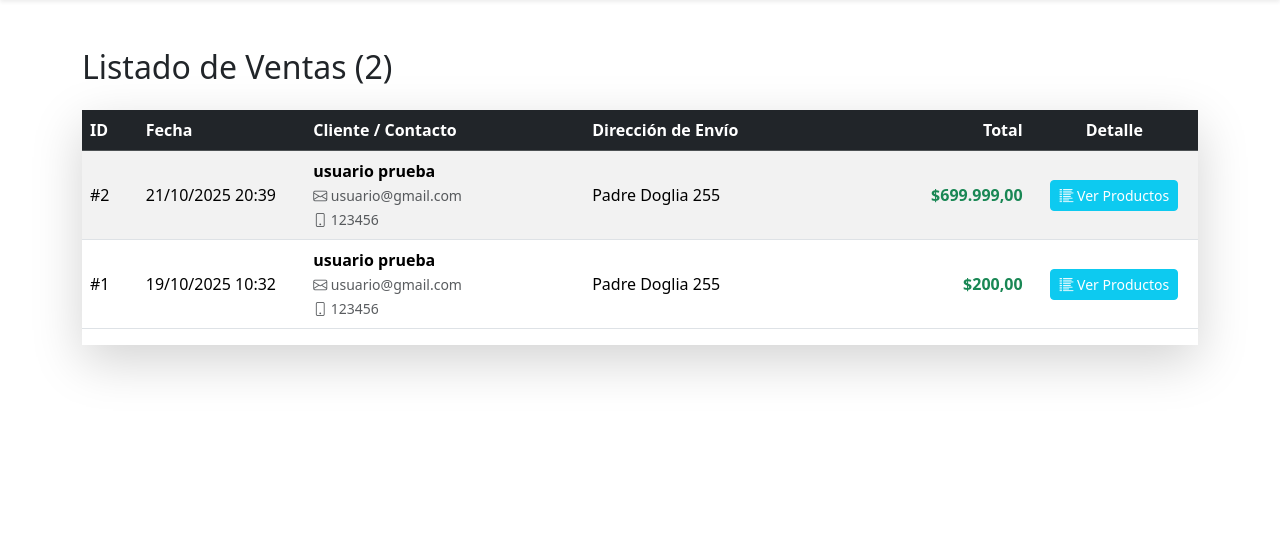
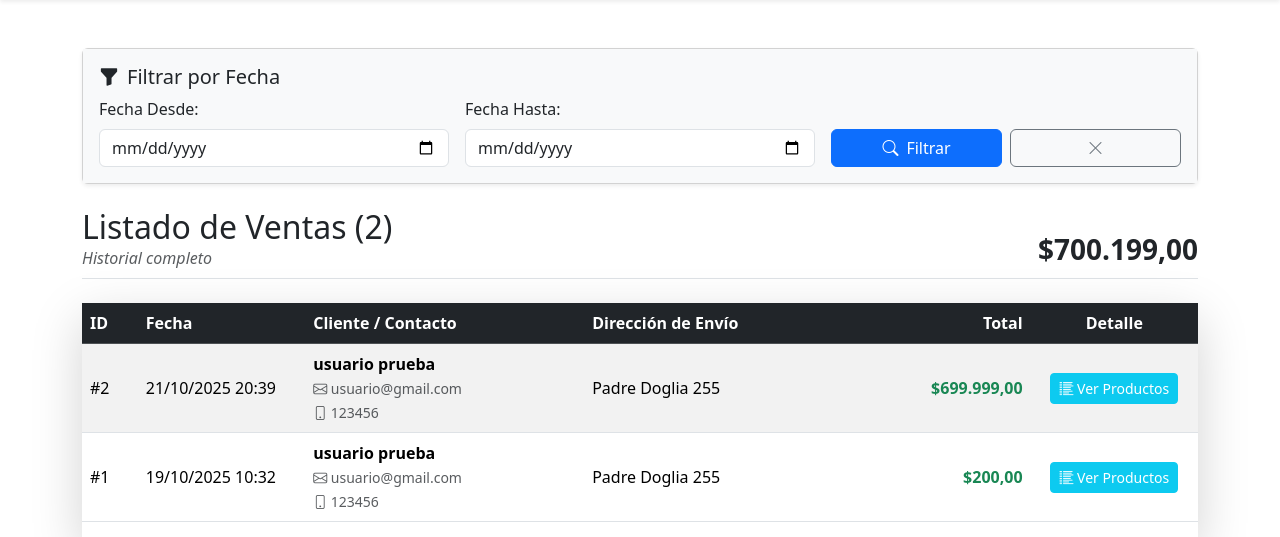
Before and after one commit to diego-petrella/proyecto_ecommerce, a PHP site: page /views/gestion_pedidos.php in a window 1280 px wide. Shown: the part 64-601 px from the top of the page. Run offline with PHP 8.4, Linux system fonts and the light colour scheme; the visitor is signed in with stand-in values (Sample User, id 1); data comes from the database, SQL or seed files in the repository.

Commit message:
agregue filtro al detalle pedidos

```diff
--- a/includes/footer.php
+++ b/includes/footer.php
@@ -41,5 +41,6 @@
 </footer>
 
 <script src="https://cdn.jsdelivr.net/npm/bootstrap@5.3.3/dist/js/bootstrap.bundle.min.js"></script>
+
 </body>
 </html>
--- a/includes/header.php
+++ b/includes/header.php
@@ -2,7 +2,9 @@
 $usuario_logueado = isset($_SESSION['usuario_id']);
 $cliente_email = $_SESSION['usuario_email'] ?? null;
 $es_admin = (isset($_SESSION['usuario_rol_id']) && $_SESSION['usuario_rol_id'] == 1);
+
 ?>
+
 <!DOCTYPE html>
 <html lang="es">
 <head>
--- a/models/funciones.php
+++ b/models/funciones.php
@@ -457,7 +457,7 @@ function guardarOrdenDeVenta($id_usuario, $datos_envio, $carrito, $subtotal, $to
     }
 }
 
-function obtenerTodosLosPedidos() {
+function obtenerTodosLosPedidos($fecha_inicio = null, $fecha_fin = null) {
     $pdo = getConnection();
 
     $sql = "SELECT
@@ -469,13 +469,67 @@ function obtenerTodosLosPedidos() {
                 p.telefono_contacto,
                 u.email AS email_cliente
             FROM pedidos p
-            JOIN usuarios u ON p.id_usuario = u.id
-            ORDER BY p.fecha_pedido DESC";
+            JOIN usuarios u ON p.id_usuario = u.id";
+    $params = [];
+    $clausulas_where = [];
 
-    $stmt = $pdo->prepare($sql);
-    $stmt->execute();
-    return $stmt->fetchAll(PDO::FETCH_ASSOC);
+    // Añadir filtro de fecha de inicio
+    if (!empty($fecha_inicio)) {
+        // Usamos DATE() para comparar solo la parte de la fecha.
+        // Usamos placeholders con nombre para PDO
+        $clausulas_where[] = "DATE(p.fecha_pedido) >= :fecha_inicio";
+        $params[':fecha_inicio'] = $fecha_inicio;
+    }
+
+    // Añadir filtro de fecha de fin
+    if (!empty($fecha_fin)) {
+        $clausulas_where[] = "DATE(p.fecha_pedido) <= :fecha_fin";
+        $params[':fecha_fin'] = $fecha_fin;
+    }
+
+    // Si hay filtros, los añadimos a la consulta
+    if (!empty($clausulas_where)) {
+        $sql .= " WHERE " . implode(" AND ", $clausulas_where);
+    }
+
+    // Ordenar por fecha más reciente
+    $sql .= " ORDER BY p.fecha_pedido DESC";
+
+    try {
+        $stmt = $pdo->prepare($sql);
+
+        // Ejecutar con los parámetros (PDO los maneja)
+        // $params estará vacío si no hay filtros, lo cual es correcto
+        $stmt->execute($params);
+
+        return $stmt->fetchAll(PDO::FETCH_ASSOC);
+
+    } catch (PDOException $e) {
+        // Manejo básico de errores para PDO
+        error_log("Error en obtenerTodosLosPedidos (PDO): " . $e->getMessage());
+        return []; // Retorna un array vacío en caso de error
+    }
 }
+
+// function obtenerTodosLosPedidos() {
+//     $pdo = getConnection();
+
+//     $sql = "SELECT
+//                 p.id AS pedido_id,
+//                 p.fecha_pedido,
+//                 p.total,
+//                 p.nombre_cliente,
+//                 p.direccion_envio,
+//                 p.telefono_contacto,
+//                 u.email AS email_cliente
+//             FROM pedidos p
+//             JOIN usuarios u ON p.id_usuario = u.id
+//             ORDER BY p.fecha_pedido DESC";
+
+//     $stmt = $pdo->prepare($sql);
+//     $stmt->execute();
+//     return $stmt->fetchAll(PDO::FETCH_ASSOC);
+// }
 
 
 function obtenerDetallePedido($id_pedido) {
--- a/views/carrito.php
+++ b/views/carrito.php
@@ -75,7 +75,7 @@ if (!empty($carrito)) {
                         <i class="bi bi-box-arrow-right"></i> Salir
                     </a>
                 <?php } else { ?>
-                    <a class="btn btn-primary me-3" href="login.php" title="Iniciar Sesión o Registrarse">
+                    <a class="btn btn-primary me-3" href="login.php?url_destino=<?php echo urlencode($_SERVER['REQUEST_URI']); ?>" title="Iniciar Sesión o Registrarse">
                         <i class="bi bi-person"></i> Iniciar Sesión
                     </a>
                 <?php } ?>
--- a/views/gestion_pedidos.php
+++ b/views/gestion_pedidos.php
@@ -6,8 +6,32 @@ rolRequerido(1);
 
 require "../models/funciones.php";
 
+// --- NUEVO: OBTENER FILTROS DE FECHA ---
+$fecha_inicio = $_GET['fecha_inicio'] ?? '';
+$fecha_fin = $_GET['fecha_fin'] ?? '';
+// --- FIN NUEVO ---
 
-$pedidos = obtenerTodosLosPedidos();
+// --- MODIFICADO: PASAR FILTROS A LA FUNCIÓN ---
+$pedidos = obtenerTodosLosPedidos($fecha_inicio, $fecha_fin);
+// --- FIN MODIFICADO ---
+
+// --- NUEVO: CALCULAR TOTAL DE VENTAS Y TÍTULO ---
+$total_ventas = 0;
+foreach ($pedidos as $pedido) {
+    $total_ventas += $pedido['total'];
+}
+$total_ventas_formateado = number_format($total_ventas, 2, ',', '.');
+
+// Título dinámico para el filtro
+$titulo_filtro = "Historial completo";
+if (!empty($fecha_inicio) && !empty($fecha_fin)) {
+    $titulo_filtro = "Mostrando ventas desde " . date('d/m/Y', strtotime($fecha_inicio)) . " hasta " . date('d/m/Y', strtotime($fecha_fin));
+} elseif (!empty($fecha_inicio)) {
+    $titulo_filtro = "Mostrando ventas desde " . date('d/m/Y', strtotime($fecha_inicio));
+} elseif (!empty($fecha_fin)) {
+    $titulo_filtro = "Mostrando ventas hasta " . date('d/m/Y', strtotime($fecha_fin));
+}
+// --- FIN NUEVO ---
 
 $admin_email = $_SESSION['usuario_email'] ?? 'Administrador';
 ?>
@@ -46,9 +70,47 @@ $admin_email = $_SESSION['usuario_email'] ?? 'Administrador';
 
     <div class="container my-5">
 
-        <div class="d-flex justify-content-between align-items-center mb-4">
-            <h2 class="mb-0">Listado de Ventas (<?php echo count($pedidos); ?>)</h2>
+        <!-- --- NUEVO: FILTRO DE FECHAS --- -->
+        <div class="card shadow-sm mb-4">
+            <div class="card-body bg-light">
+                <h5 class="card-title"><i class="bi bi-funnel-fill me-2"></i>Filtrar por Fecha</h5>
+                <form action="gestion_pedidos.php" method="GET" class="row g-3 align-items-end">
+                    <div class="col-md-4">
+                        <label for="fecha_inicio" class="form-label">Fecha Desde:</label>
+                        <input type="date" class="form-control" id="fecha_inicio" name="fecha_inicio" value="<?php echo htmlspecialchars($fecha_inicio); ?>">
+                    </div>
+                    <div class="col-md-4">
+                        <label for="fecha_fin" class="form-label">Fecha Hasta:</label>
+                        <input type="date" class="form-control" id="fecha_fin" name="fecha_fin" value="<?php echo htmlspecialchars($fecha_fin); ?>">
+                    </div>
+                    <div class="col-md-4 d-flex">
+                        <button type="submit" class="btn btn-primary me-2 w-100">
+                            <i class="bi bi-search me-2"></i>Filtrar
+                        </button>
+                        <a href="gestion_pedidos.php" class="btn btn-outline-secondary w-100" title="Limpiar filtros">
+                            <i class="bi bi-x-lg"></i>
+                        </a>
+                    </div>
+                </form>
+            </div>
         </div>
+        <!-- --- FIN NUEVO --- -->
+
+        <!-- --- MODIFICADO: TÍTULO Y TOTAL DE VENTAS --- -->
+        <div class="d-flex justify-content-between align-items-center mb-4 border-bottom pb-2">
+            <div>
+                <h2 class="mb-0">Listado de Ventas (<?php echo count($pedidos); ?>)</h2>
+                <p class="text-muted mb-0 fst-italic"><?php echo htmlspecialchars($titulo_filtro); ?></p>
+            </div>
+
+            <div class="text-end">
+                <div class_ ="bg-success text-white p-3 rounded shadow-sm">
+                    <span class="text-white-50 d-block" style="font-size: 0.9rem;">Total de Ventas (Filtrado)</span>
+                    <span class="h3 fw-bold mb-0">$<?php echo $total_ventas_formateado; ?></span>
+                </div>
+            </div>
+        </div>
+        <!-- --- FIN MODIFICADO --- -->
 
         <div class="table-responsive shadow-lg">
             <table class="table table-striped table-hover align-middle">
@@ -67,7 +129,10 @@ $admin_email = $_SESSION['usuario_email'] ?? 'Administrador';
                     if (empty($pedidos)):
                     ?>
                         <tr>
-                            <td colspan="6" class="text-center p-4 text-muted">No se ha registrado ninguna venta aún.</td>
+                            <td colspan="6" class="text-center p-4 text-muted">
+                                <i class="bi bi-exclamation-triangle me-2"></i>
+                                No se encontraron ventas para los filtros seleccionados.
+                            </td>
                         </tr>
                     <?php
                     else:
```
Also changed, not shown: controllers/login.php (+12 -0 lines), index.php (+8 -0 lines), views/catalogo.php (+10 -2 lines), views/checkout.php (+5 -2 lines), views/login.php (+9 -0 lines), assets/img/img_6902192f1ea9a0.11090914.webp (added), assets/img/img_690219443cb286.56882709.webp (added), assets/img/img_690297d03245a5.36848058.jpg (added), assets/img/img_690297f87ffdb1.29521379.png (added).
